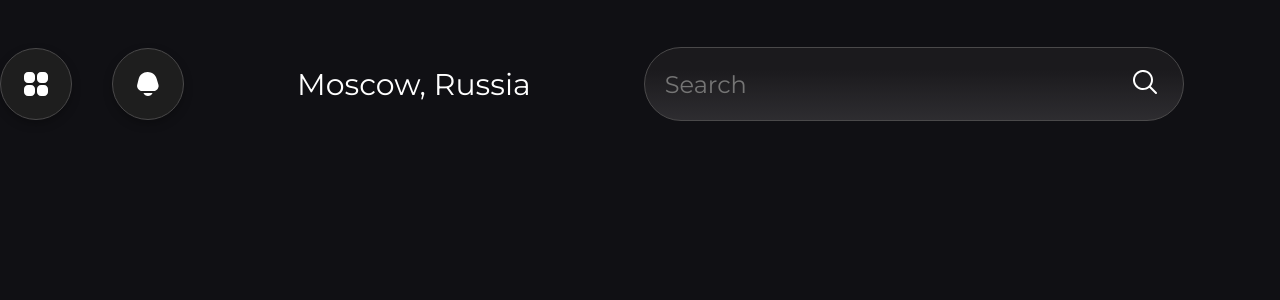
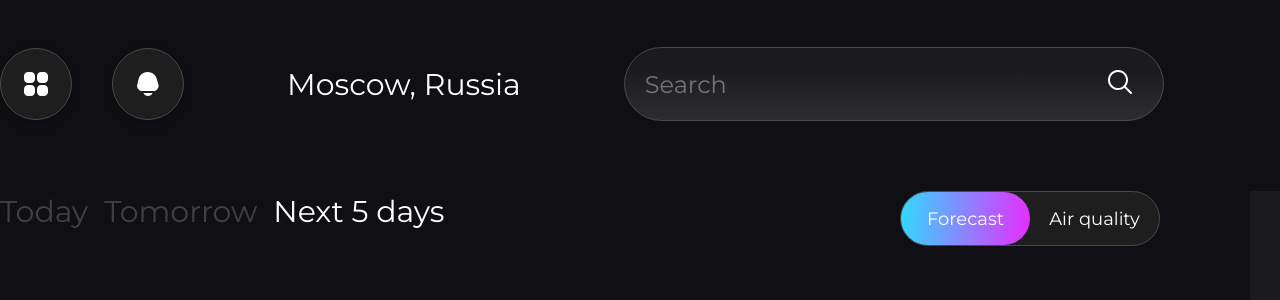
Before and after one commit to antisedativ/WeatherApp-University, a React (Create React App) app: page / in a window 1280 px wide. Shown: the top 300 px of the page. Built offline with nearby package versions, Linux system fonts and the light colour scheme.

Commit message:
Header fixed, info block tabs added

```diff
--- a/src/App.tsx
+++ b/src/App.tsx
@@ -1,11 +1,17 @@
 import React from 'react';
 import Header from "./blocks/Header/Header";
 import './styles/index.scss'
+import Widgets from "./blocks/Widgets/Widgets";
+import Info from "./blocks/Info/Info";
 
 function App() {
   return (
     <div className="App">
-      <Header/>
+        <Header />
+        <div className="content">
+            <Info />
+            <Widgets />
+        </div>
     </div>
   );
 }
--- a/src/blocks/Header/Header.module.scss
+++ b/src/blocks/Header/Header.module.scss
@@ -6,6 +6,7 @@
   justify-content: center;
   align-items: center;
   margin-top: 47px;
+  margin-bottom: 70px;
 }
 
 .header__content {
@@ -67,6 +68,7 @@
   font-size: 24px;
   border: $border;
   padding-left: 20px;
+  margin-right: 40px;
   color: $white;
 }
 
@@ -74,7 +76,7 @@
   width: 50px;
   height: 70px;
   position: absolute;
-  left: 1120px;
+  left: 1095px;
   cursor: pointer;
 
   & svg {
@@ -84,11 +86,7 @@
 }
 
 .header__switch_theme {
-  //width: 140px;
-  //height: 70px;
-  //background: $item-bg;
-  //border-radius: $btn-border;
-  //border: $border;
+
 }
 
 .header__avatar {
--- /dev/null
+++ b/src/blocks/Info/Info.module.scss
@@ -0,0 +1,46 @@
+@import '../../styles/variables';
+
+.info__wrapper {
+  width: 1160px;
+  height: 700px;
+  margin-right: 90px;
+}
+
+.info__tabs {
+  display: flex;
+  justify-content: space-between;
+}
+
+.info__list {
+  margin: 0;
+  padding: 0;
+  width: 580px;
+  height: 55px;
+
+  display: flex;
+  align-items: end;
+  gap: 1rem;
+
+  list-style-type: none;
+  font-style: normal;
+  font-weight: 400;
+  font-size: 30px;
+  line-height: 68px;
+}
+
+.info__list_item {
+  color: $white;
+  cursor: pointer;
+  display: block;
+  opacity: .2;
+  &:hover {
+    opacity: 1;
+    transition: .2s;
+  }
+
+  &.active {
+    opacity: 1;
+  }
+}
+
+.info__switcher {}
--- /dev/null
+++ b/src/blocks/Info/Info.tsx
@@ -0,0 +1,26 @@
+import React from 'react';
+import cl from './Info.module.scss'
+import InfoSwitcher from "../../components/InfoSwitcher/InfoSwitcher";
+import Day from "../../components/Day/Day";
+
+const Info = () => {
+    return (
+        <div className={cl.info__wrapper}>
+            <div className={cl.info__tabs}>
+                <ul className={cl.info__list}>
+                    <li className={cl.info__list_item}>Today</li>
+                    <li className={cl.info__list_item}>Tomorrow</li>
+                    <li className={[cl.info__list_item, cl.active].join(" ")}>Next 5 days</li>
+                </ul>
+                <div className={cl.info__switcher}>
+                    <InfoSwitcher/>
+                </div>
+            </div>
+            <div className={cl.info__days}>
+                <Day/>
+            </div>
+        </div>
+    );
+};
+
+export default Info;
--- /dev/null
+++ b/src/blocks/Widgets/Widgets.tsx
@@ -0,0 +1,11 @@
+import React from 'react';
+
+const Widgets = () => {
+    return (
+        <div style={{width: 370, background: '#1B1A1D', height: 700}}>
+
+        </div>
+    );
+};
+
+export default Widgets;
--- /dev/null
+++ b/src/components/Day/Day.module.scss
@@ -0,0 +1,3 @@
+.day__card {}
+
+.day__content{}
--- /dev/null
+++ b/src/components/Day/Day.tsx
@@ -0,0 +1,20 @@
+import React from 'react';
+import cl from './Day.module.scss'
+
+interface Props {
+
+}
+
+const Day = (props: Props) => {
+    return (
+        <div className={cl.day__card}>
+            <div className={cl.day__content}>
+                <div>
+
+                </div>
+            </div>
+        </div>
+    );
+};
+
+export default Day;
--- /dev/null
+++ b/src/components/InfoSwitcher/InfoSwitcher.module.scss
@@ -0,0 +1,88 @@
+@import '../../styles/variables';
+
+/*Switch*/
+
+.switch {
+  position: relative;
+  width: 260px;
+  height: 55px;
+  display: block;
+}
+
+.switch input {
+  display: none;
+}
+
+.slider.round {
+  border-radius: $btn-border;
+}
+
+.slider {
+  position: absolute;
+  cursor: pointer;
+  top: 0;
+  left: 0;
+  right: 0;
+  bottom: 0;
+  background: $item-bg;
+  -webkit-transition: .4s;
+  transition: .4s;
+  border: $border;
+}
+/*Moving SLider Section*/
+
+.slider::before {
+  position: absolute;
+  content: "";
+  height: 100%;
+  width: 50%;
+  left: 0;
+  bottom: 0;
+  background: $switch-bg-gradient;
+  border-radius: $btn-border;
+  -webkit-transition: .4s;
+  transition: .4s;
+}
+
+/*Slider Text*/
+
+.slider_text {
+  position: absolute;
+  transform: translate(-50%,-50%);
+  top: 50%;
+  left: 50%;
+  font-size: 10px;
+  width: 100%;
+  text-align: center;
+}
+
+.slider_text > span {
+  color: $white;
+  font-size: 18px;
+  width: 50%;
+  display: block;
+  float: left;
+  -webkit-transition: .4s;
+  transition: .4s;
+}
+
+
+/*Changes on Slide*/
+
+input:checked + .slider::before {
+  -webkit-transform: translateX(130px);
+  -ms-transform: translateX(130px);
+  transform: translateX(130px);
+}
+
+input:checked + .slider .off {
+  color: $white;
+}
+
+input:checked + .slider .on {
+  color: $white;
+}
+
+.slider .slider_text .on {
+  color: $black;
+}
--- /dev/null
+++ b/src/components/InfoSwitcher/InfoSwitcher.tsx
@@ -0,0 +1,18 @@
+import React from 'react';
+import cl from './InfoSwitcher.module.scss'
+
+const InfoSwitcher = () => {
+    return (
+        <div className={cl.container}>
+            <label className={cl.switch}>
+                <input type="checkbox" id="toggle_vat" className={cl.toggle_vat}/>
+                    <div className={[cl.round, cl.slider].join(' ')}>
+                        <span className={cl.slider_text}><span className={cl.off}>Forecast</span><span
+                            className="on">Air quality</span></span>
+                    </div>
+            </label>
+        </div>
+    );
+};
+
+export default InfoSwitcher;
--- a/src/components/ThemeSwitcher/ThemeSwither.module.scss
+++ b/src/components/ThemeSwitcher/ThemeSwither.module.scss
@@ -21,7 +21,7 @@ $checkbox-size: 65px;
   width: 140px;
   height: 70px;
   font-size: 60%;
-  box-shadow: inset -#{$checkbox-size} 0 0 #fff, inset 0 0 0 1px #fff;
+  box-shadow: inset -#{$checkbox-size} 0 0 #f0f0f0, inset 0 0 0 1px #f0f0f0;
   transition: box-shadow .15s;
   &::before, &::after {
     color: #fff;
--- a/src/styles/index.scss
+++ b/src/styles/index.scss
@@ -17,3 +17,8 @@ body {
   margin: 0 auto;
   width: 1620px;
 }
+
+.content {
+  display: flex;
+  flex-direction: row;
+}
```
Also changed, not shown: src/blocks/Widgets/Widgets.module.scss (added).
